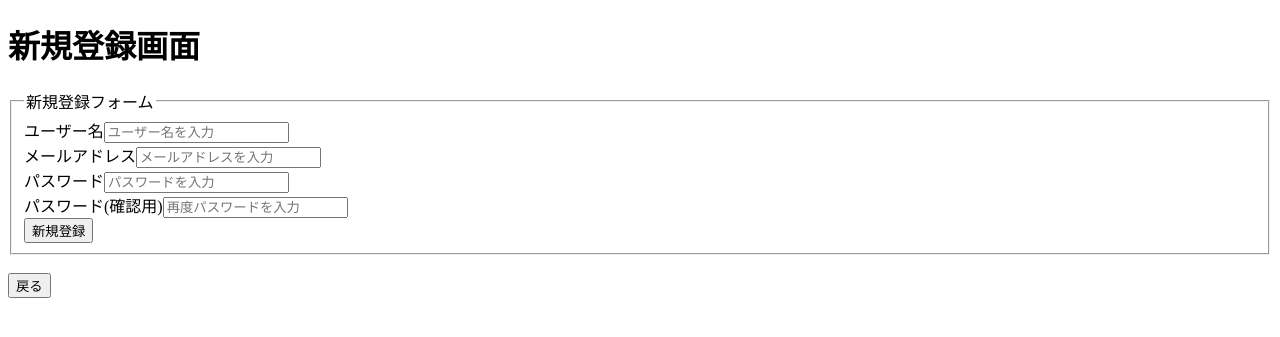
After one commit to KairiMorishita/php_keijiban, a PHP site: page /signup.php in a window 1280 px wide. The commit adds this page. Shown: the top 337 px of the page. Run offline with PHP 8.4, Linux system fonts and the light colour scheme.

Commit message:
db作成、新規登録ページ作成

```diff
--- /dev/null
+++ b/signup.php
@@ -0,0 +1,84 @@
+<?php
+require 'password.php';   // password_hash()はphp 5.5.0以降の関数のため、バージョンが古くて使えない場合に使用
+// セッション開始
+session_start();
+
+$db['host'] = "localhost";  // DBサーバのURL
+$db['user'] = "root";  // ユーザー名
+$db['pass'] = "root";  // ユーザー名のパスワード
+$db['dbname'] = "mysql";  // データベース名
+
+// エラーメッセージ、登録完了メッセージの初期化
+$errorMessage = "";
+$signUpMessage = "";
+
+// ログインボタンが押された場合
+if (isset($_POST["signUp"])) {
+    // 1. ユーザIDの入力チェック
+    if (empty($_POST["username"])) {  // 値が空のとき
+        $errorMessage = 'ユーザーIDが未入力です。';
+    } else if (empty($_POST["password"])) {
+        $errorMessage = 'パスワードが未入力です。';
+    } else if (empty($_POST["password2"])) {
+        $errorMessage = 'パスワードが未入力です。';
+    }
+
+    if (!empty($_POST["username"]) && !empty($_POST["password"]) && !empty($_POST["password2"]) && $_POST["password"] === $_POST["password2"]) {
+        // 入力したユーザIDとパスワードを格納
+        $username = $_POST["username"];
+        $password = $_POST["password"];
+
+        // 2. ユーザIDとパスワードが入力されていたら認証する
+        $dsn = sprintf('mysql: host=%s; dbname=%s; charset=utf8', $db['host'], $db['dbname']);
+
+        // 3. エラー処理
+        try {
+            $pdo = new PDO($dsn, $db['user'], $db['pass'], array(PDO::ATTR_ERRMODE=>PDO::ERRMODE_EXCEPTION));
+
+            $stmt = $pdo->prepare("INSERT INTO userData(name, password) VALUES (?, ?)");
+
+            $stmt->execute(array($username, password_hash($password, PASSWORD_DEFAULT)));  // パスワードのハッシュ化を行う（今回は文字列のみなのでbindValue(変数の内容が変わらない)を使用せず、直接excuteに渡しても問題ない）
+            $userid = $pdo->lastinsertid();  // 登録した(DB側でauto_incrementした)IDを$useridに入れる
+
+            $signUpMessage = '登録が完了しました。あなたの登録IDは '. $userid. ' です。パスワードは '. $password. ' です。';  // ログイン時に使用するIDとパスワード
+        } catch (PDOException $e) {
+            $errorMessage = 'データベースエラー';
+            // $e->getMessage() でエラー内容を参照可能（デバッグ時のみ表示）
+            // echo $e->getMessage();
+        }
+    } else if($_POST["password"] != $_POST["password2"]) {
+        $errorMessage = 'パスワードに誤りがあります。';
+    }
+}
+?>
+
+<!doctype html>
+<html>
+    <head>
+            <meta charset="UTF-8">
+            <title>新規登録</title>
+    </head>
+    <body>
+        <h1>新規登録画面</h1>
+        <form id="loginForm" name="loginForm" action="" method="POST">
+            <fieldset>
+                <legend>新規登録フォーム</legend>
+                <div><font color="#ff0000"><?php echo htmlspecialchars($errorMessage, ENT_QUOTES); ?></font></div>
+                <div><font color="#0000ff"><?php echo htmlspecialchars($signUpMessage, ENT_QUOTES); ?></font></div>
+                <label for="username">ユーザー名</label><input type="text" id="username" name="username" placeholder="ユーザー名を入力" value="<?php if (!empty($_POST["username"])) {echo htmlspecialchars($_POST["username"], ENT_QUOTES);} ?>">
+                <br>
+                <label for="email">メールアドレス</label><input type="email" id="email" name="email" value="" placeholder="メールアドレスを入力">
+                <br>
+                <label for="password">パスワード</label><input type="password" id="password" name="password" value="" placeholder="パスワードを入力">
+                <br>
+                <label for="password2">パスワード(確認用)</label><input type="password" id="password2" name="password2" value="" placeholder="再度パスワードを入力">
+                <br>
+                <input type="submit" id="signUp" name="signUp" value="新規登録">
+            </fieldset>
+        </form>
+        <br>
+        <form action="Login.php">
+            <input type="submit" value="戻る">
+        </form>
+    </body>
+</html>
```
Also changed, not shown: login.php (+4 -4 lines).
